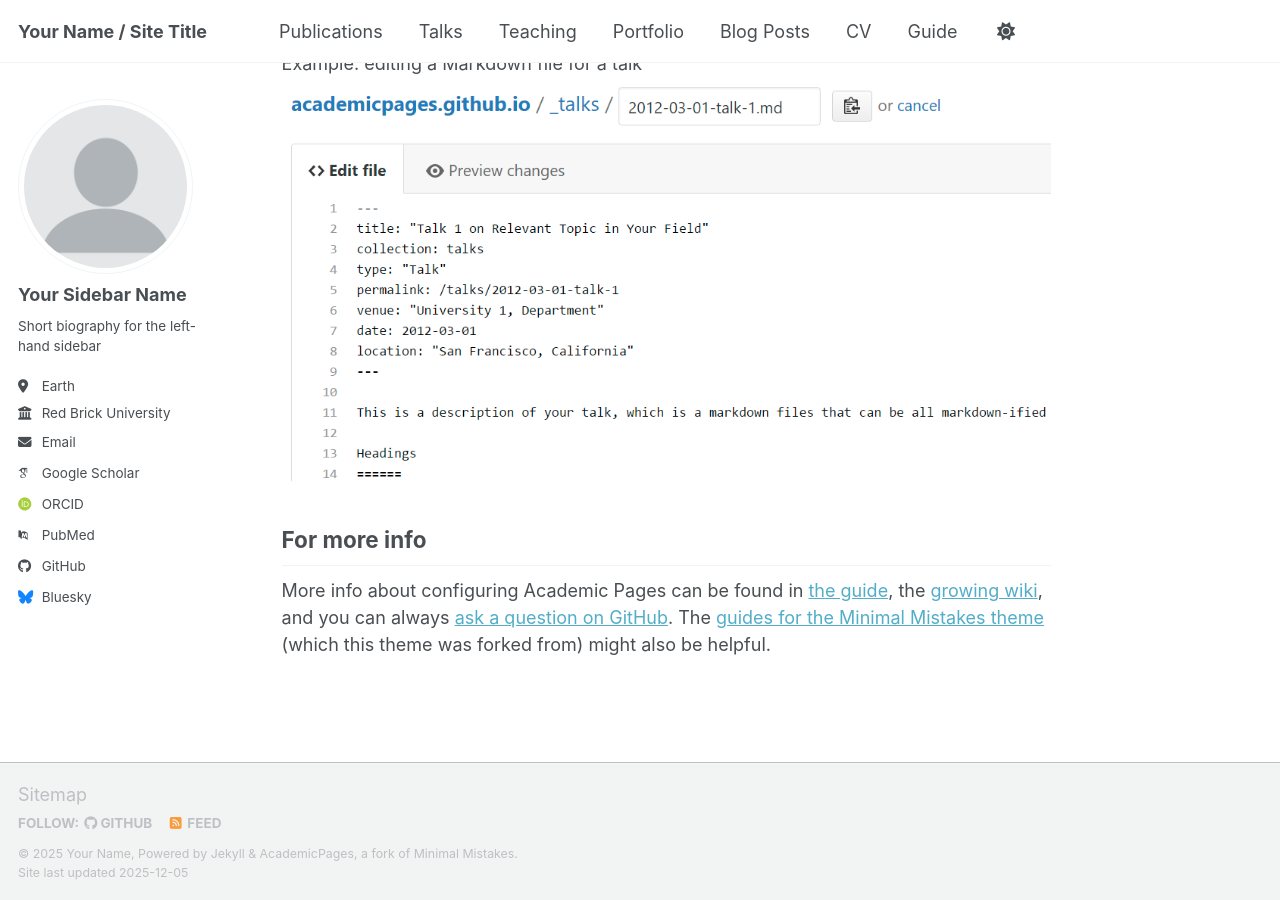
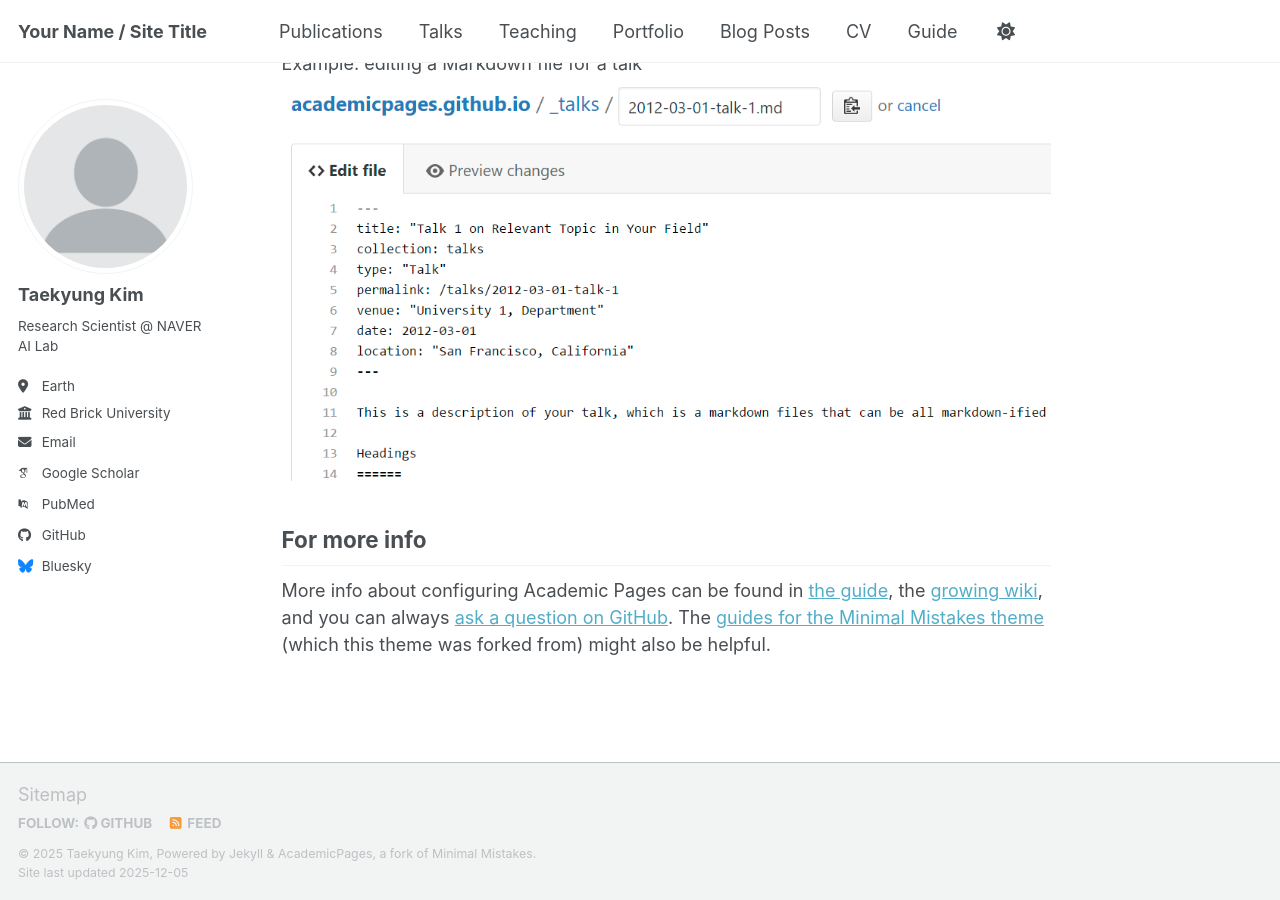
Before and after one commit to taekyungkim918/taekyungkim918.github.io, a Jekyll site: the page built from _pages/about.md, in a window 1280 px wide and 900 px high, scrolled down 2718 px. Built offline with Jekyll 4.4.1, drawn with Linux system fonts in a browser that asks for light colours; some web fonts are replaced; a script bundle is joined from its source files by our own code; library files that are not in the unit come from our copies.

Commit message:
Update personal information in _config.yml

```diff
--- a/_config.yml
+++ b/_config.yml
@@ -11,8 +11,8 @@ locale                   : "en-US"
 site_theme               : "default" # Currently available options are "default", "air"
 title                    : "Your Name / Site Title"
 title_separator          : "-"
-name                     : &name "Your Name"
-description              : &description "Your Name's academic portfolio"   # Update this with a general description of your site, this is the default if not overridden by a page
+name                     : &name "Taekyung Kim"
+description              : &description "Taekyung Kim's homepage"   # Update this with a general description of your site, this is the default if not overridden by a page
 url                      : https://academicpages.github.io # The base hostname & protocol for your site e.g. "https://[your GitHub username].github.io",
                                                            # or if you already have some other page hosted on Github then use "https://[your GitHub username].github.io/[Your Repo Name]"
 baseurl                  : "" # the subpath of your site, e.g. "/blog"
@@ -24,9 +24,9 @@ repository               : "academicpages/academicpages.github.io"
 author:
   # Biographic information
   avatar           : "profile.png"
-  name             : "Your Sidebar Name"
+  name             : "Taekyung Kim"
   pronouns         : # example: "she/her"
-  bio              : "Short biography for the left-hand sidebar"
+  bio              : "Research Scientist @ NAVER AI Lab"
   location         : "Earth"
   employer         : "Red Brick University"
   uri              : # URL
@@ -35,10 +35,10 @@ author:
   # Academic websites
   academia         : # URL
   arxiv            : # URL - Update with the correct link to your profile
-  googlescholar    : "https://scholar.google.com/citations?user=PS_CX0AAAAAJ"
+  googlescholar    : "https://scholar.google.com/citations?user=u-9bdkwAAAAJ&hl=en"
   inspire-hep      : # URL
   impactstory      : # URL
-  orcid            : "https://orcid.org/yourorcidurl"
+  orcid            : # URL
   semantic         : # URL
   ssrn             : # URL
   pubmed           : "https://www.ncbi.nlm.nih.gov/pubmed/?term=john+snow"
```
